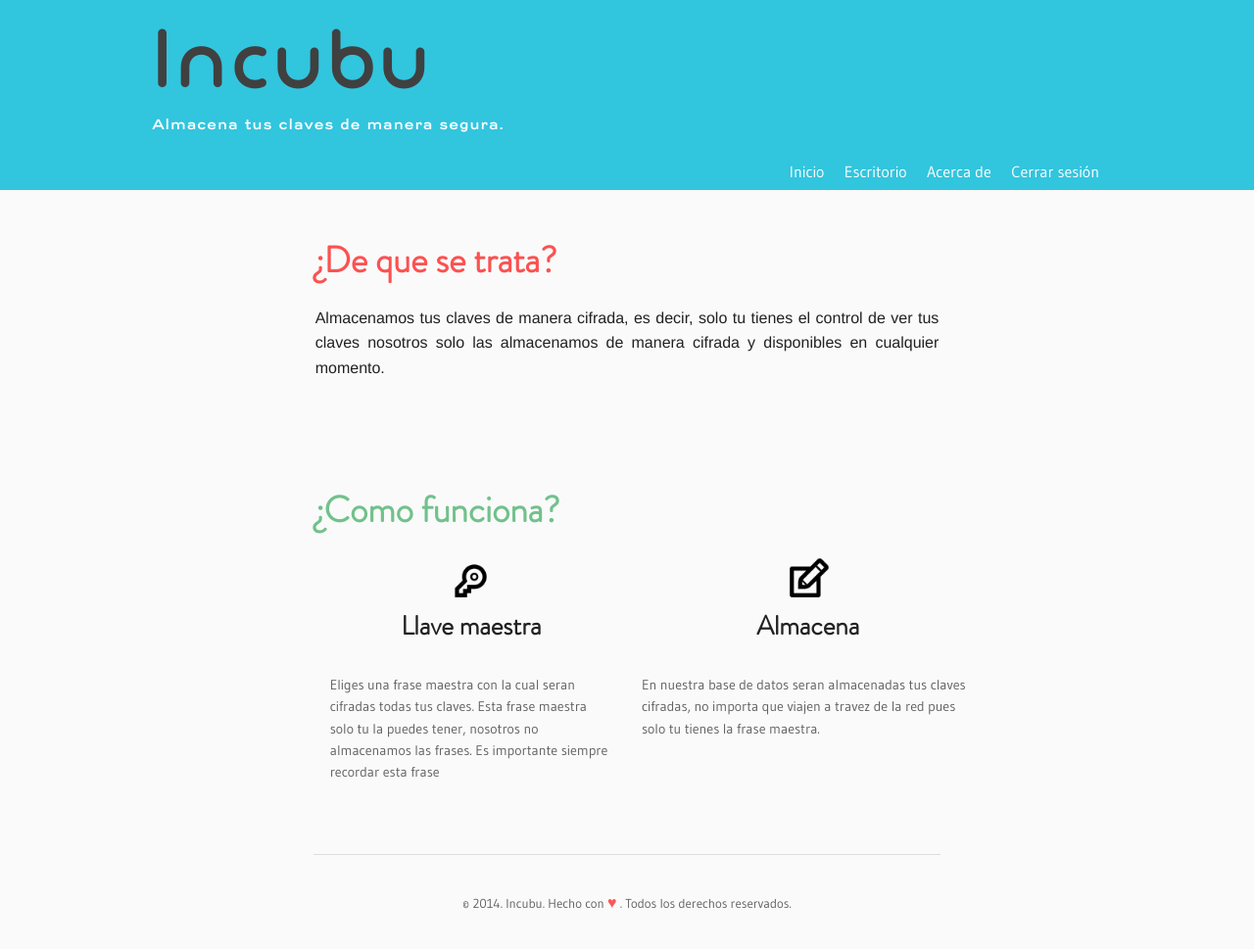
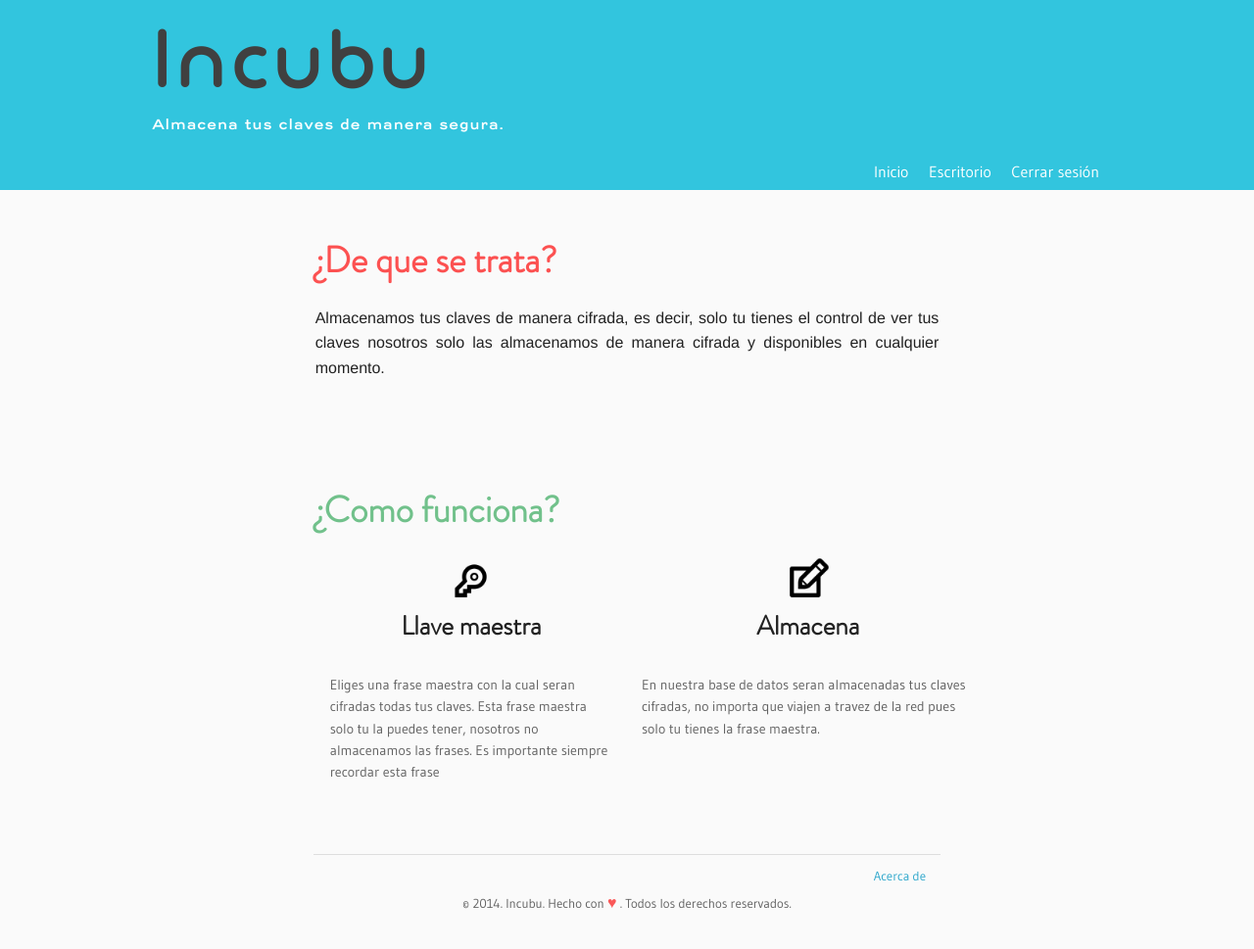
Before and after one commit to Codectivo/Incubu, a Django app: page / in a window 1280 px wide. Shown: the whole page at 98% size. Run offline with Django 3.2, Linux system fonts and the light colour scheme; the visitor is signed in with stand-in values (Sample User, id 1); parts of the project's set-up code (start-up, migrations or seed data) failed here and were passed over; some libraries are stand-ins or nearby versions.

Commit message:
Reacomodando link

```diff
--- a/incubu/static/css/incubu.css
+++ b/incubu/static/css/incubu.css
@@ -96,3 +96,8 @@ body {
     text-align: center;
     border-top: 1px solid #DEDEDE;
 }
+
+.footer_product{
+    float:right;
+    margin-top: -25px;
+}
--- a/incubu/templates/base.html
+++ b/incubu/templates/base.html
@@ -32,7 +32,9 @@
                     {% if user.is_authenticated %}
                         <a href="/usuario/escritorio/">Escritorio</a>
                     {% endif %}
-                    <a href="/acerca/">Acerca de</a>
+                    {% if not user.is_authenticated %}
+                        <a href="/acerca/">Acerca de</a>
+                    {% endif %}
                     {% if user.is_authenticated %}
                         <a href="/usuario/logout/">Cerrar sesión</a>
                     {% endif %}
@@ -45,6 +47,11 @@
     <footer>
         <div id='footer'>
             <div class="copyright">
+                <div class="footer_product">
+                    {% if user.is_authenticated %}
+                        <a href="/acerca/">Acerca de</a>
+                    {% endif %}
+                </div>
                 © {% now "Y" %}. Incubu. Hecho con <font color="#FA5858" size="3px">♥</font>
                 . Todos los derechos reservados.
             </div>
```
